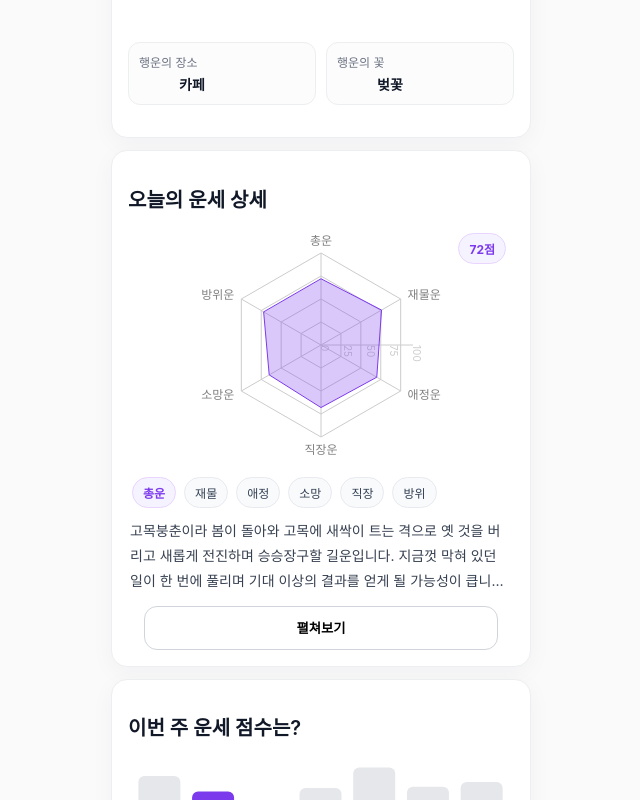
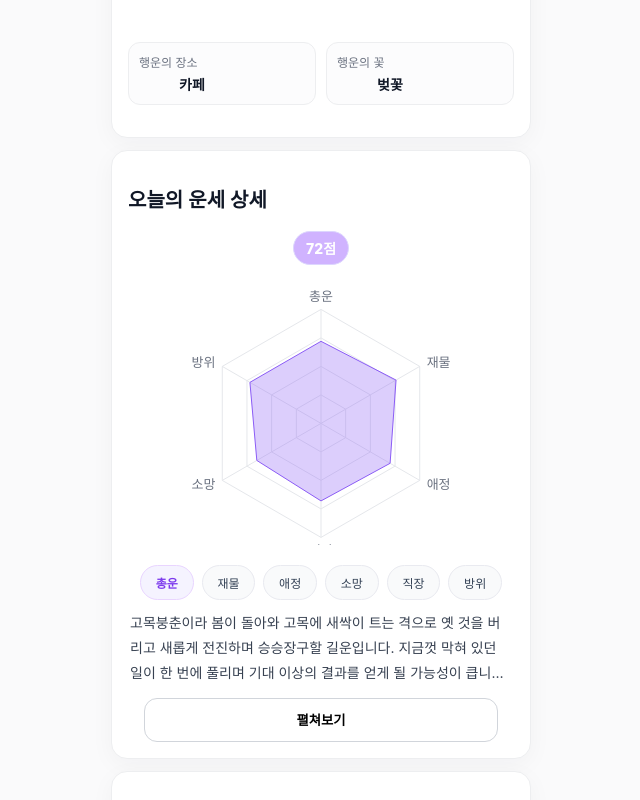
Before and after one commit to Newt-JH/today-fortune, a Next.js app: page /result in a window 1280 px wide. Shown: the part 560-1360 px from the top of the page, without its empty margins (319-959 px from the left). Built offline with nearby package versions, Linux system fonts and the light colour scheme; a web font is replaced by a local one.

Commit message:
레이더차트 수정

```diff
--- a/src/components/Result.tsx
+++ b/src/components/Result.tsx
@@ -157,20 +157,31 @@ function RadarBlock({
   }) {
     return (
       <div className={styles.radarWrap}>
+        {/* 점수 배지를 차트 위쪽 중앙으로 */}
         {typeof badge === "number" && (
-        <div className={styles.scoreBadge}>{badge}점</div>
+          <div className={styles.scoreBadgeTop}>{badge}점</div>
         )}
         <ResponsiveContainer width="100%" height="100%">
-        <RadarChart cx="50%" cy="50%" outerRadius="80%" data={data}>
-          <PolarGrid />
-          <PolarAngleAxis dataKey="name" tick={{ fontSize: 12 }} />
-          <PolarRadiusAxis domain={[0, 100]} tick={{ fontSize: 10 }} />
+            <RadarChart
+                cx="50%"
+                cy="62%"                // 차트 조금 내림
+                outerRadius="95%"       // 90% → 95% (크게)
+                data={data}
+                margin={{ top: 60, right: 20, bottom: 20, left: 20 }}
+            >
+                <PolarGrid stroke="#E5E7EB" />
+                <PolarAngleAxis
+                dataKey="name"
+                tick={{ fontSize: 13, fill: "#6B7280" }}
+                tickFormatter={(v: string) => (v === "총운" ? "총운" : v.replace("운", ""))}
+                />
+                <PolarRadiusAxis domain={[0, 100]} tick={false} axisLine={false} tickCount={5} />
                 <Radar
                 name="오늘"
                 dataKey="value"
-            stroke="#7C3AED"
-            fill="#7C3AED"
-            fillOpacity={0.28}
+                stroke="#8B5CF6"
+                fill="#8B5CF6"
+                fillOpacity={0.3}
                 />
             </RadarChart>
         </ResponsiveContainer>
--- a/src/css/Result.module.css
+++ b/src/css/Result.module.css
@@ -48,14 +48,53 @@ padding:6px 10px; border-radius:999px; font-size:12px; font-weight:700; }
 .luckyGrid dd { font-weight:700; font-size:14px; }
 
 /* 레이더 */
-.radarWrap { position:relative; height:240px; margin-top:4px; }
 .scoreBadge { position:absolute; right:8px; top:8px; background:#F5F3FF; color:#7C3AED;
 border:1px solid #E9D5FF; padding:6px 10px; border-radius:999px; font-size:12px; font-weight:700; }
+.radarWrap{
+    position: relative;
+    height: 320px;  /* 260px → 320px으로 키움 */
+    margin-top: 12px;
+  }
+
+  /* 점수 배지를 위쪽 중앙으로 */
+  .scoreBadgeTop{
+    position: absolute;
+    top: 6px;           /* 10px → 6px : 차트 위에서 살짝만 띄움 */
+    left: 50%;
+    transform: translateX(-50%);
+    background: #D0B3FF;
+    color: #ffffff;
+    border: 1px solid #DDD6FE;
+    padding: 6px 12px;
+    border-radius: 999px;
+    font-size: 14px;
+    font-weight: 800;
+  }
 
 /* 탭 */
-.tabRow { display:flex; flex-wrap:wrap; gap:8px; margin-top:12px; padding:0 4px; }
-.tab { padding:6px 10px; font-size:12px; border-radius:999px; border:1px solid #E9EAF0; background:#F9FAFB; color:#334155; }
-.tabActive { background:#F5F3FF; color:#7C3AED; border-color:#E9D5FF; font-weight:700; }
+.tabRow{
+    display: grid;
+    grid-template-columns: repeat(6, 1fr); /* 6등분 */
+    gap: 8px;
+    margin-top: 20px;
+    padding: 0 12px; /* 좌우 살짝 여백(원하면 0으로) */
+  }
+  .tab{
+    width: 100%;
+    text-align: center;
+    padding: 8px 0;              /* 높이 통일 */
+    font-size: 12px;
+    border-radius: 999px;
+    border: 1px solid #E9EAF0;
+    background: #F9FAFB;
+    color: #334155;
+  }
+  .tabActive{
+    background:#F5F3FF;
+    color:#7C3AED;
+    border-color:#E9D5FF;
+    font-weight:700;
+  }
 
 /* 상세 텍스트 */
 .detailText { margin-top:10px; font-size:14px; line-height:1.8; color:#374151; white-space:normal; padding:0 2px; }
```
Lines whose indentation alone changed are shown as unchanged.
